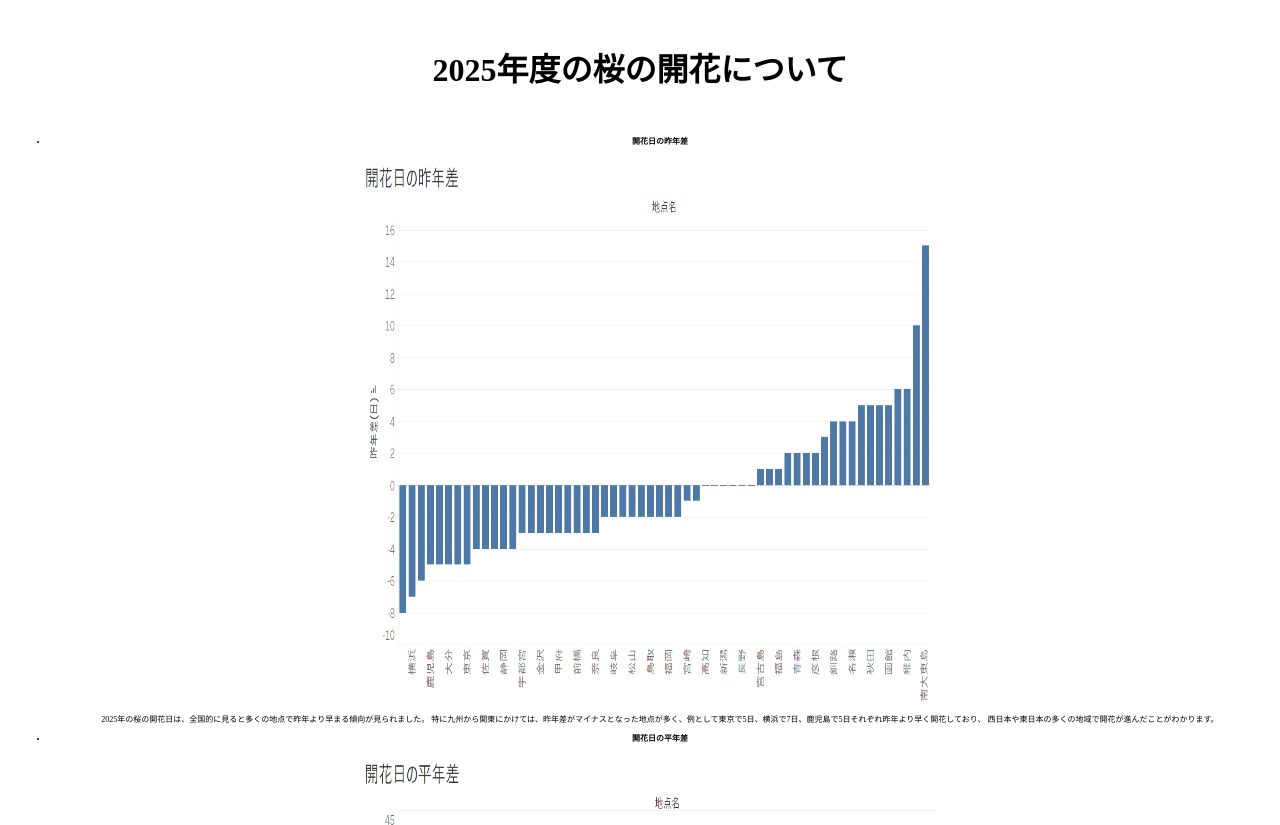
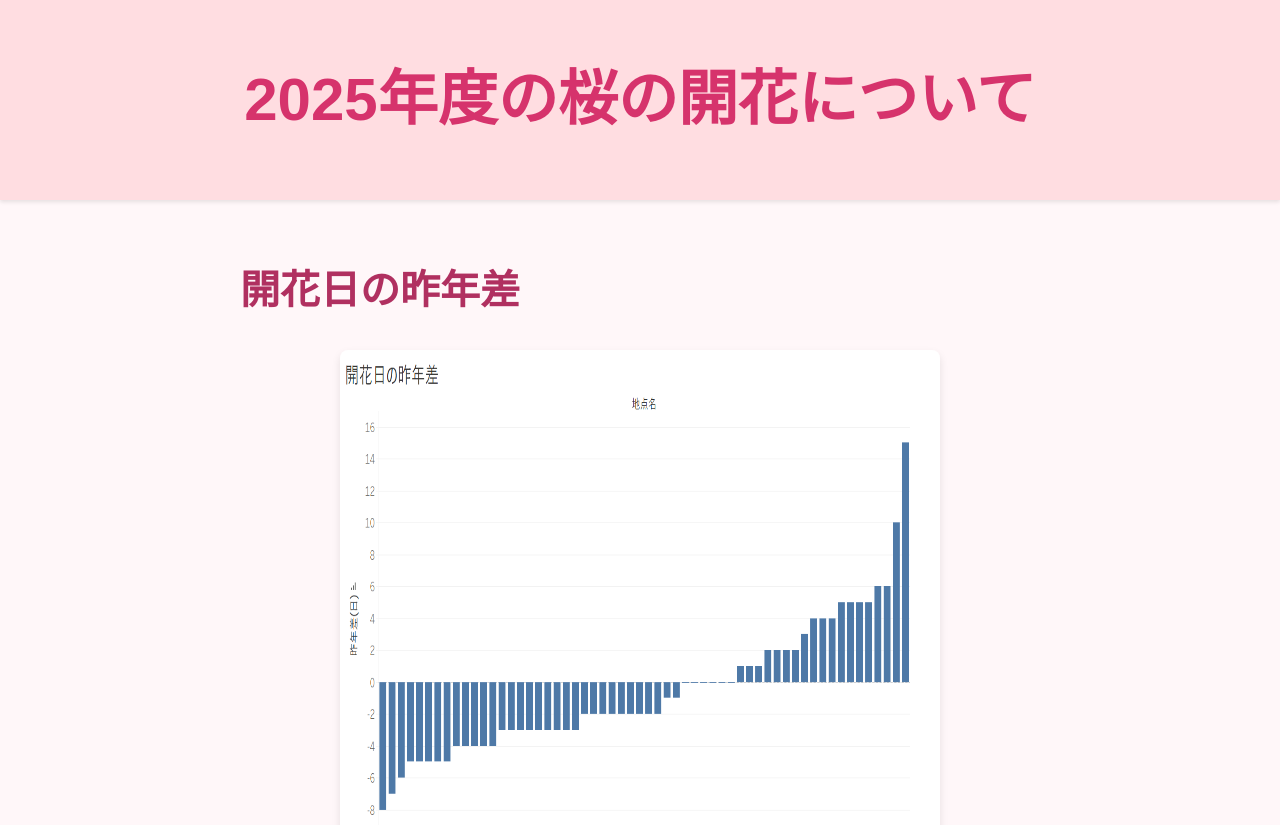
Before and after one commit to k-kageyama/2025_4A, a plain HTML site: page page/3p.html in a window 1280 px wide. Shown: the top 825 px of the page. Drawn offline with Linux system fonts and the light colour scheme; files that its build step writes are made by us from their sources.

Commit message:
cssの装飾豪華に豪華に

```diff
--- a/page/3p.html
+++ b/page/3p.html
@@ -3,7 +3,7 @@
 <head>
 
  <title>2025年度の桜の開花について</title>
- <link rel="stylesheet" href="3p.css">
+ <link rel="stylesheet" href="../style/3p.css">
 
 </head>
 <body>
@@ -14,7 +14,7 @@
         <ul>
             <li>
                 <h2>開花日の昨年差</h2>
-                <img src="../img/2025_kaikasa.png" alt="2025年度の桜の開花日の昨年差" width="600" height="550">
+                <img src="../img/2025_kaikasa.png" alt="2025年度の桜の開花日の昨年差" width="600" height="400">
 
                 <p>2025年の桜の開花日は、全国的に見ると多くの地点で昨年より早まる傾向が見られました。
                     特に九州から関東にかけては、昨年差がマイナスとなった地点が多く、例として東京で5日、横浜で7日、鹿児島で5日それぞれ昨年より早く開花しており、
@@ -24,7 +24,7 @@
 
             <li>
                 <h2>開花日の平年差</h2>
-                <img src="../img/2025_kaika_heine.png" alt="2025年度の桜の開花日の平年差" width="600" height="550">
+                <img src="../img/2025_kaika_heine.png" alt="2025年度の桜の開花日の平年差" width="600" height="400">
 
                 <p>2025年の桜の開花日は、全国的に見ると平年よりやや早い傾向があり、特に東北から南の地域では多くの地点で平年差がマイナスまたは小さいプラスとなっており、
                     東京や水戸、仙台などでは平年より1〜4日程度早く開花しましたが、北海道や一部の日本海側では平年より数日遅れる地域もあり、例えば稚内では6日、
--- a/style/3p.css
+++ b/style/3p.css
@@ -1,37 +1,70 @@
-* {
-    font-size:8px;
+body {
+    font-family: 'Hiragino Kaku Gothic ProN', 'Yu Gothic', sans-serif;
+    background-color: #fff7f9;
+    margin: 0;
+    padding: 0;
+    color: #333;
+    line-height: 2;
+    font-size: 20px; /* ベースの文字サイズを大きめに */
 }
 
 header {
-    width:100%;
-    padding:15px 0;
-    margin:0 auto;
+    background-color: #ffdde1;
+    padding: 40px 0;
     text-align: center;
+    box-shadow: 0 2px 4px rgba(0,0,0,0.1);
 }
 
-.mini_headline{
-    font-size: 20px;
+.headline {
+    font-size: 3em; /* タイトルの文字サイズを拡大 */
+    color: #d6336c;
+    margin: 0;
 }
 
-header .headline{
-    font-size:32px;
+content {
+    display: block;
+    max-width: 800px;
+    margin: 50px auto;
+    padding: 0 20px;
 }
 
-content{
-    width:100%;
-    padding:15px 0;
-    margin:0 auto;
-    text-align: center;
+ul {
+    list-style: none;
+    padding: 0;
+}
+
+li {
+    margin-bottom: 70px;
+    border-bottom: 1px solid #f3cdd3;
+    padding-bottom: 40px;
+}
+
+h2 {
+    font-size: 2em; /* セクション見出しも大きく */
+    color: #b03060;
+    margin-bottom: 15px;
+}
+
+img {
+    display: block;
+    margin: 20px auto;
+    width: 600px; /* ここは元のまま */
+    height: 550px;
+    border-radius: 8px;
+    box-shadow: 0 4px 8px rgba(0,0,0,0.1);
+}
+
+p {
+    font-size: 1.2em; /* 本文も少し大きく */
+    text-align: justify;
+    color: #444;
 }
 
 footer {
-    width: 100%;
-    height: 120px;
+    background-color: #ffe6eb;
     text-align: center;
-    padding: 50px 0;
-    background-color: #4acabd;
+    padding: 25px;
+    font-size: 1em;
+    color: #a05278;
+    border-top: 1px solid #f1b6c2;
 }
-
-.footer-text {
-    color: #fff;
-}
```
